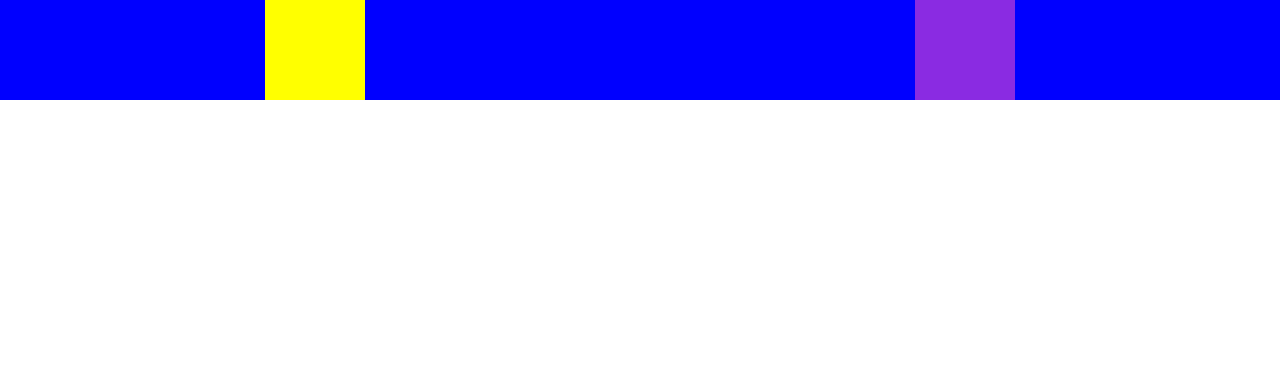
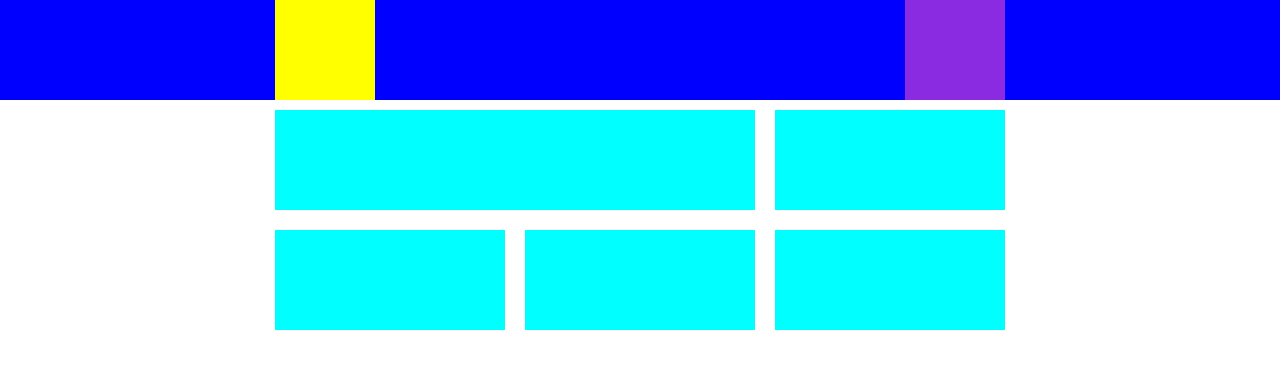
Before and after one commit to leonardopea/htmlcss-responsive-layout, a plain HTML site: page index.html in a window 1280 px wide. Drawn offline with Linux system fonts and the light colour scheme.

Commit message:
sezione delle 6 colonne completata

```diff
--- a/css/style.css
+++ b/css/style.css
@@ -4,6 +4,7 @@
     box-sizing: border-box;
 }
 
+/* sezione della barra alta di navigazione */
 header{
     background-color: blue;
 }
@@ -16,6 +17,7 @@ header{
 .header_flex{
     display: flex;
     justify-content: space-between;
+    margin: 0 10px;
 }
 .left_logo, .right_menu{
     height: 100px;
@@ -37,14 +39,43 @@ header{
 }
 
 
+/* sezione delle 5 colonne + 1 doppia */
+
+.row{
+    display: flex;
+    flex-direction: column;
+
+}
+.col_33, .col_double{
+    height: 100px;
+    background-color: aqua;
+    margin: 10px;
+    width: calc(100% - 20px);
+}
+
+
+
+
+
 /* TABLET */
 
 @media screen and (min-width: 768px) {
     .container{
         max-width: 750px;
     }
+    .row{
+        flex-direction: row;
+        flex-wrap: wrap;
+    }
+    .col_double{
+        width: calc(100% / 3 * 2 - 20px);
+    }
+    .col_33{
+        width: calc(100% / 3 - 20px);
+    }
+}
 
-}
+
 
 /* DESKTOP */
 
--- a/index.html
+++ b/index.html
@@ -21,6 +21,24 @@
 
     </header>
 
+    <main>
+        <div class="container"> <!-- sezione delle 5 colonne + 1 doppia -->
+            <div class="row">
+                    <div class="col_double"></div>
+                    <div class="col_33"></div>
+                    <div class="col_33"></div>
+                    <div class="col_33"></div>
+                    <div class="col_33"></div>
+        </div>
+
+
+        </div>
+
+
+
+
+    </main>
+
 </body>
 </html>
 
```
